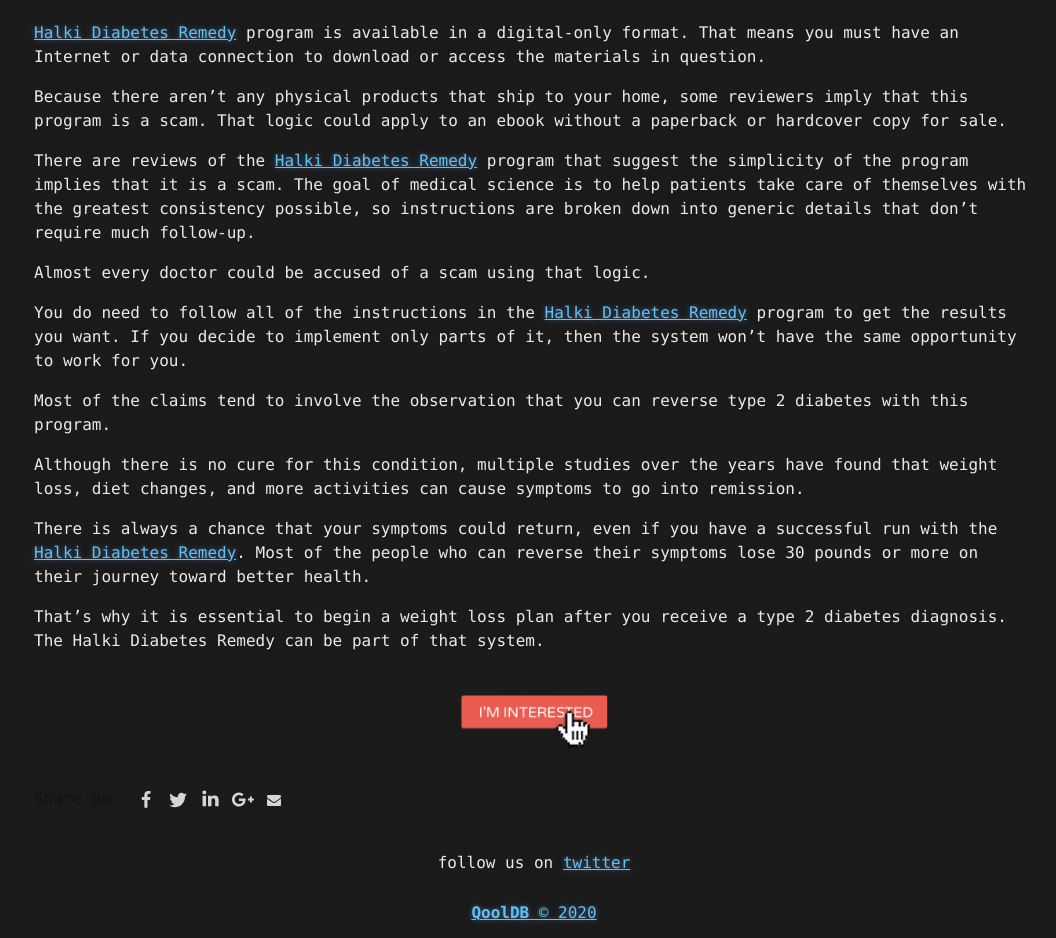
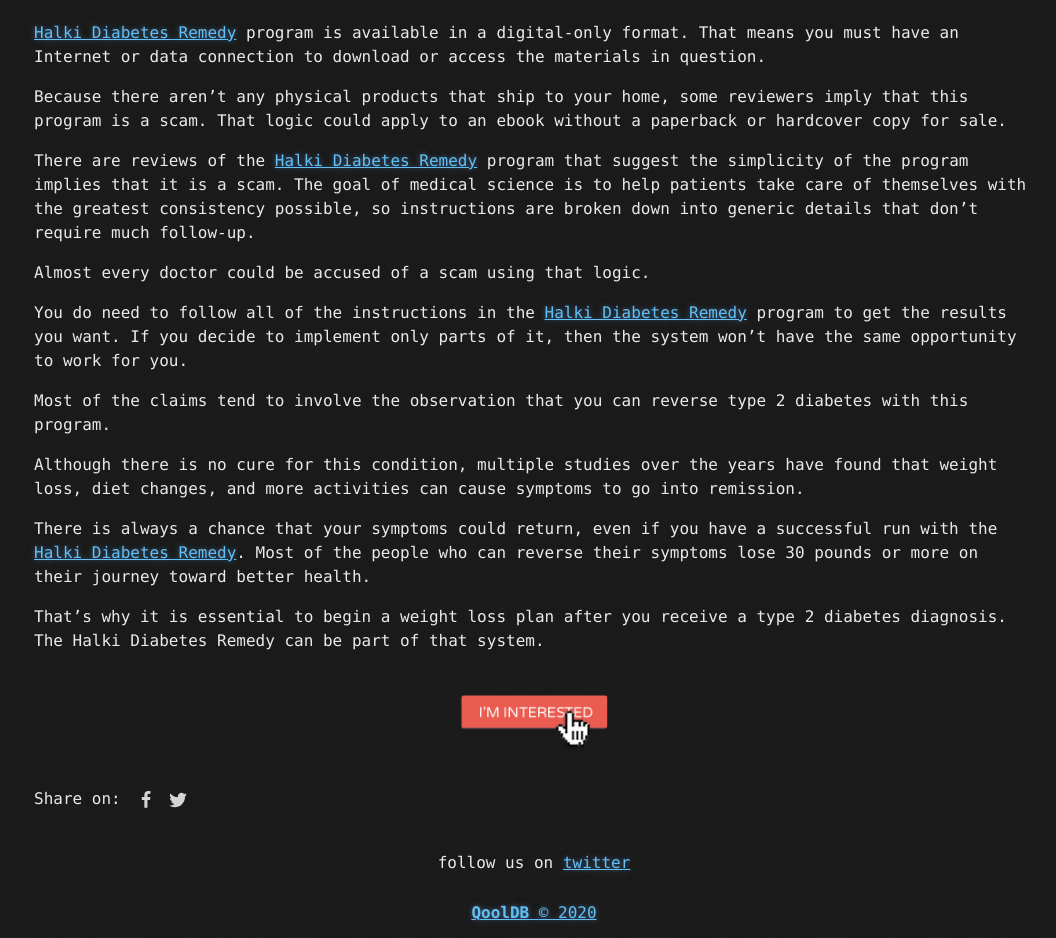
Before and after one commit to coffeecocoa/qooldb, a Jekyll site: the page built from _posts/2020-04-18-why-do-some-people-say-halki-diabetes-remedy-is-a-scam.md, in a window 1280 px wide. Shown: the part 614-1552 px from the top of the page, without its empty margins (106-1162 px from the left). Built offline with Jekyll 4.4.1, drawn with Linux system fonts in a browser that asks for light colours.

Commit message:
add rer 7

```diff
--- a/_includes/share-buttons.html
+++ b/_includes/share-buttons.html
@@ -19,24 +19,21 @@
 #share-buttons > div:hover {cursor: pointer;}
 #share-buttons > div.facebook:hover > svg {fill: #3B5998;}
 #share-buttons > div.twitter:hover > svg {fill: #55ACEE;}
-#share-buttons > div.linkedin:hover > svg {fill: #0077b5;}
+
 #share-buttons > div.pinterest:hover > svg {fill: #CB2027;}
-#share-buttons > div.gplus:hover > svg {fill: #dd4b39;}
-#share-buttons > div.mail:hover > svg {fill: #7D7D7D;}
-#share-buttons > div.instagram:hover > svg {fill: #C73B92;}
+
 #share-buttons > div.facebook > svg {height: 18px; margin-top: 9px;}
 #share-buttons > div.twitter > svg {height: 20px; margin-top: 8px;}
-#share-buttons > div.linkedin > svg {height: 19px; margin-top: 7px;}
+
 #share-buttons > div.pinterest > svg {height: 20px; margin-top: 9px;}
-#share-buttons > div.gplus > svg {height: 17px; margin-top: 9px; position: relative; left: 1px;}
-#share-buttons > div.mail > svg {height: 14px; margin-top: 11px;}
+
 </style>
 
-<span style="color: #131313;">Share on: </span><div id="share-buttons">
+<span >Share on: </span><div id="share-buttons">
     <div class="facebook" title="Share this on Facebook" onclick="window.open('http://www.facebook.com/share.php?u={{ site.url }}{{ page.url }}');"><svg viewBox="0 0 1792 1792" xmlns="http://www.w3.org/2000/svg"><path d="M1343 12v264h-157q-86 0-116 36t-30 108v189h293l-39 296h-254v759h-306v-759h-255v-296h255v-218q0-186 104-288.5t277-102.5q147 0 228 12z"/></svg></div>
     <div class="twitter" title="Share this on Twitter" onclick="window.open('http://twitter.com/home?status={{ site.url }}{{ page.url }}');"><svg viewBox="0 0 1792 1792" xmlns="http://www.w3.org/2000/svg"><path d="M1684 408q-67 98-162 167 1 14 1 42 0 130-38 259.5t-115.5 248.5-184.5 210.5-258 146-323 54.5q-271 0-496-145 35 4 78 4 225 0 401-138-105-2-188-64.5t-114-159.5q33 5 61 5 43 0 85-11-112-23-185.5-111.5t-73.5-205.5v-4q68 38 146 41-66-44-105-115t-39-154q0-88 44-163 121 149 294.5 238.5t371.5 99.5q-8-38-8-74 0-134 94.5-228.5t228.5-94.5q140 0 236 102 109-21 205-78-37 115-142 178 93-10 186-50z"/></svg></div>
-    <div class="linkedin" title="Share this on Linkedin" onclick="window.open('https://www.linkedin.com/shareArticle?mini=true&url={{ site.url }}{{ page.url }}&title=&summary=&source=');"><svg viewBox="0 0 1792 1792" xmlns="http://www.w3.org/2000/svg"><path d="M477 625v991h-330v-991h330zm21-306q1 73-50.5 122t-135.5 49h-2q-82 0-132-49t-50-122q0-74 51.5-122.5t134.5-48.5 133 48.5 51 122.5zm1166 729v568h-329v-530q0-105-40.5-164.5t-126.5-59.5q-63 0-105.5 34.5t-63.5 85.5q-11 30-11 81v553h-329q2-399 2-647t-1-296l-1-48h329v144h-2q20-32 41-56t56.5-52 87-43.5 114.5-15.5q171 0 275 113.5t104 332.5z"/></svg></div>
+
     {% if page.image %}<div class="pinterest" title="Share this on Pinterest" onclick="window.open('https://pinterest.com/pin/create/button/?url=&media={{ site.url }}{{ page.image }}&description=');"><svg viewBox="0 0 1792 1792" xmlns="http://www.w3.org/2000/svg"><path d="M256 597q0-108 37.5-203.5t103.5-166.5 152-123 185-78 202-26q158 0 294 66.5t221 193.5 85 287q0 96-19 188t-60 177-100 149.5-145 103-189 38.5q-68 0-135-32t-96-88q-10 39-28 112.5t-23.5 95-20.5 71-26 71-32 62.5-46 77.5-62 86.5l-14 5-9-10q-15-157-15-188 0-92 21.5-206.5t66.5-287.5 52-203q-32-65-32-169 0-83 52-156t132-73q61 0 95 40.5t34 102.5q0 66-44 191t-44 187q0 63 45 104.5t109 41.5q55 0 102-25t78.5-68 56-95 38-110.5 20-111 6.5-99.5q0-173-109.5-269.5t-285.5-96.5q-200 0-334 129.5t-134 328.5q0 44 12.5 85t27 65 27 45.5 12.5 30.5q0 28-15 73t-37 45q-2 0-17-3-51-15-90.5-56t-61-94.5-32.5-108-11-106.5z"/></svg></div>{% endif %}
-    <div class="gplus" title="Share this on Google Plus" onclick="window.open('https://plus.google.com/share?url={{ site.url }}{{ page.url }}');"><svg viewBox="0 0 2304 1792" xmlns="http://www.w3.org/2000/svg"><path d="M1437 913q0 208-87 370.5t-248 254-369 91.5q-149 0-285-58t-234-156-156-234-58-285 58-285 156-234 234-156 285-58q286 0 491 192l-199 191q-117-113-292-113-123 0-227.5 62t-165.5 168.5-61 232.5 61 232.5 165.5 168.5 227.5 62q83 0 152.5-23t114.5-57.5 78.5-78.5 49-83 21.5-74h-416v-252h692q12 63 12 122zm867-122v210h-209v209h-210v-209h-209v-210h209v-209h210v209h209z"/></svg></div>
-    <div class="mail" title="Share this through Email" onclick="window.open('mailto:?&body={{ site.url }}{{ page.url }}');"><svg viewBox="0 0 1792 1792" xmlns="http://www.w3.org/2000/svg"><path d="M1792 710v794q0 66-47 113t-113 47h-1472q-66 0-113-47t-47-113v-794q44 49 101 87 362 246 497 345 57 42 92.5 65.5t94.5 48 110 24.5h2q51 0 110-24.5t94.5-48 92.5-65.5q170-123 498-345 57-39 100-87zm0-294q0 79-49 151t-122 123q-376 261-468 325-10 7-42.5 30.5t-54 38-52 32.5-57.5 27-50 9h-2q-23 0-50-9t-57.5-27-52-32.5-54-38-42.5-30.5q-91-64-262-182.5t-205-142.5q-62-42-117-115.5t-55-136.5q0-78 41.5-130t118.5-52h1472q65 0 112.5 47t47.5 113z"/></svg></div>
+
+
 </div>
```
